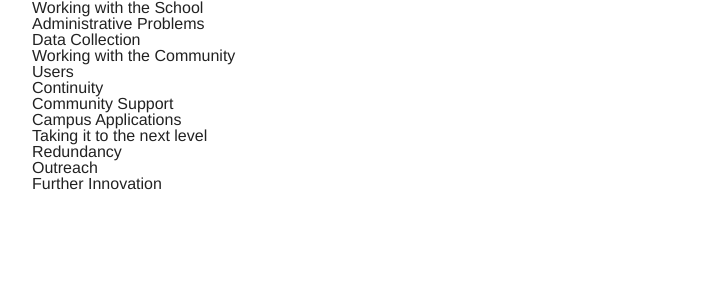
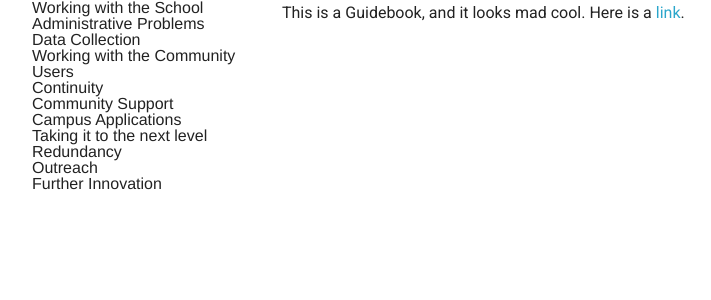
Before and after one commit to CampusData/campusdata.github.io, a Jekyll site: the page built from _posts/2013-08-17-guidebook.markdown, in a window 1280 px wide. Shown: the top 300 px of the page, without its empty margins (123-834 px from the left). Built offline with Jekyll 4.4.1, drawn with Linux system fonts in a browser that asks for light colours; nearby versions of some CDN libraries; library files that are not in the unit come from our copies; Markdown is read by kramdown in place of the engine named in the settings.

Commit message:
All the jekyll goodness

```diff
--- a/guidebook.html
+++ b/_layouts/guidebook.html
@@ -41,7 +41,7 @@ layout: default
         </div>
     </div>
     <div class="large-9 columns">
-
+        {{ content }}
     </div>
 
 </div>
--- /dev/null
+++ b/_posts/2013-08-17-guidebook.markdown
@@ -0,0 +1,7 @@
+---
+layout: guidebook
+title: "Campus Data Guidebook"
+permalink: /guidebook.html
+---
+
+This is a Guidebook, and it looks mad cool. Here is a [link](http://google.com).
```
